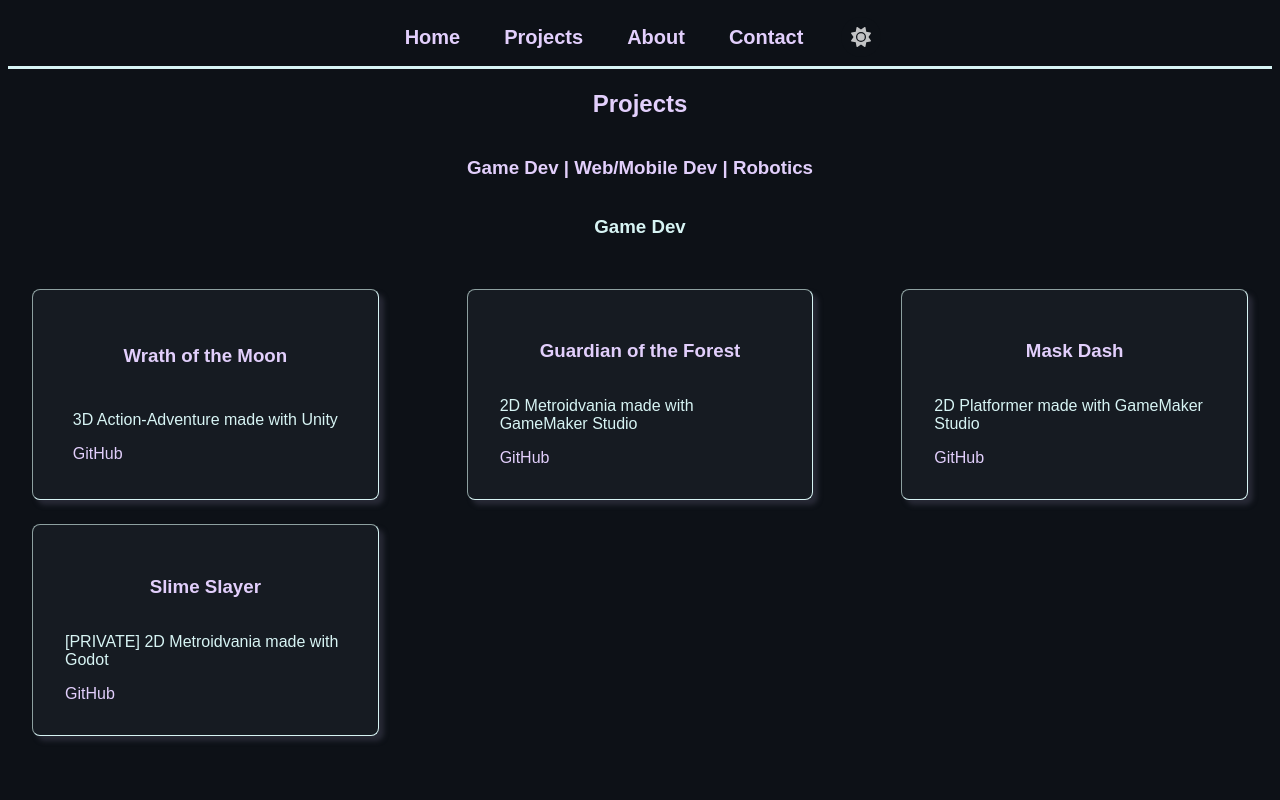
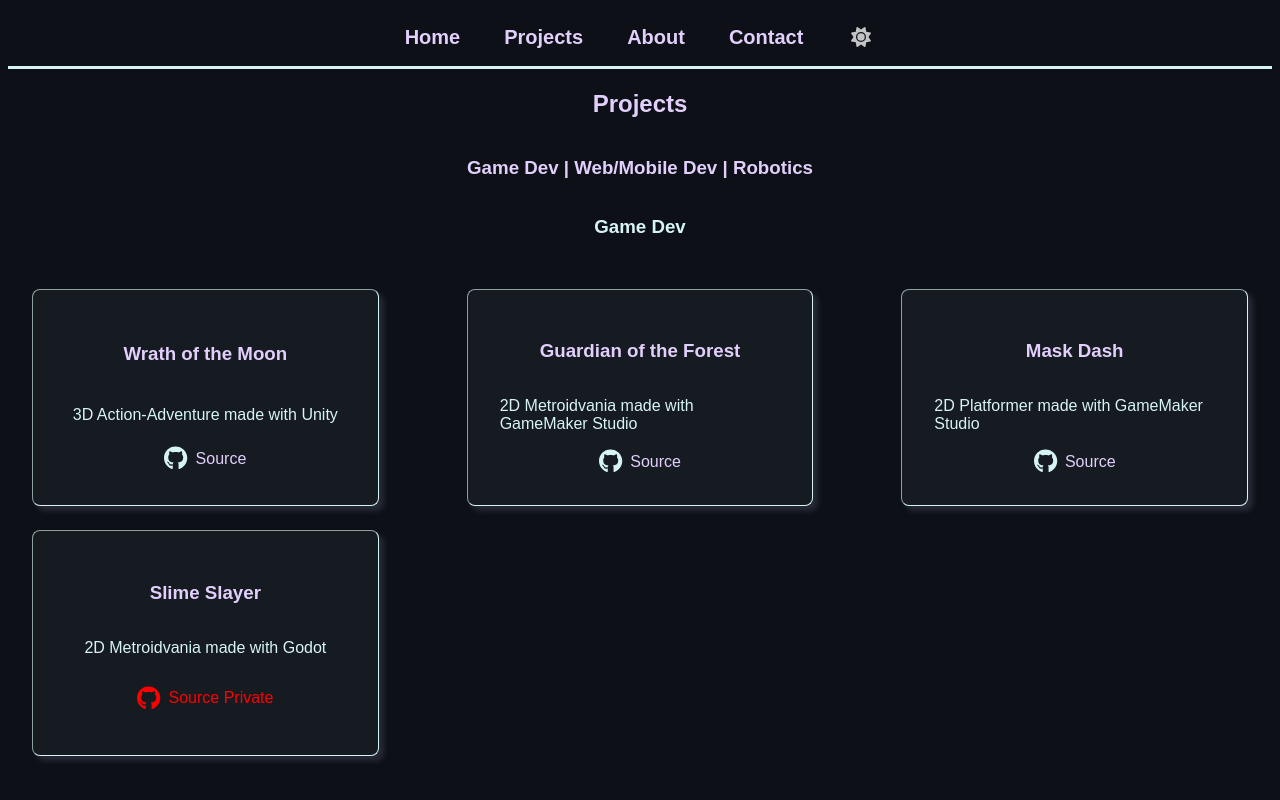
Before and after one commit to Link07109/Portfolio, a React app: page / in a window 1280 px wide. Both pictures are taken after a click on the button "Projects". Built offline with nearby package versions, Linux system fonts and the light colour scheme.

Commit message:
source private for projects + remove photo from home

```diff
--- a/src/Components/Card/Card.js
+++ b/src/Components/Card/Card.js
@@ -1,15 +1,33 @@
 import React, { memo } from 'react'
 
-const Card = ({ title, description, link }) => {
+import { FontAwesomeIcon } from '@fortawesome/react-fontawesome'
+import { faGithub } from '@fortawesome/free-brands-svg-icons'
+
+const Card = ({ title, description, link, priv }) => {
 
     return (
         <article className='card center-container'>
             <div>
                 <h3>{title}</h3>
             </div>
+
+            <p>{description}</p>
             <div>
-                <p>{description}</p>
-                <a className='fancy-link' href={link} target='_blank' rel='noopener noreferrer'>GitHub</a>
+                {priv && <div className='footer-div red'>
+                    <FontAwesomeIcon size='xl' icon={faGithub} />
+                    <p>Source Private</p>
+                </div>}
+
+                {!priv && <>
+                    <FontAwesomeIcon size='xl' icon={faGithub} />
+                    <a style={{marginLeft: '0.5em'}}
+                        className='fancy-link'
+                        href={link}
+                        target='_blank'
+                        rel='noopener noreferrer'>
+                        Source
+                    </a>
+                </>}
             </div>
         </article>
     )
--- a/src/Pages/Home/Home.js
+++ b/src/Pages/Home/Home.js
@@ -4,12 +4,6 @@ const Home = () => {
 
     return (
         <>
-            <img style={{borderRadius: '50%', marginTop: '2em'}}
-                width='200em'
-                height='200em'
-                src='https://cdn.discordapp.com/attachments/831304128033587270/974915746121547846/test.jfif'
-                alt='me'>
-            </img>
             <h1 className='fancy-big-text'>Ivan Valadez</h1>
 
             <h2>Computer Science Student at UNC Charlotte</h2>
--- a/src/Pages/Projects/Projects.js
+++ b/src/Pages/Projects/Projects.js
@@ -1,6 +1,6 @@
 import React, { memo } from 'react'
 
-const Card = React.lazy(() => import('../../Components/Card/Card'))
+const Card = React.lazy(() => import('../../Components/Card'))
 
 const Projects = () => {
 
@@ -14,7 +14,7 @@ const Projects = () => {
                 <Card title='Wrath of the Moon' description='3D Action-Adventure made with Unity' link='https://github.com/Link07109/Wrath-of-the-Moon' />
                 <Card title='Guardian of the Forest' description='2D Metroidvania made with GameMaker Studio' link='https://github.com/Link07109/Guardian-of-the-Forest' />
                 <Card title='Mask Dash' description='2D Platformer made with GameMaker Studio' link='https://github.com/Link07109/Mask-Dash' />
-                <Card title='Slime Slayer' description='[PRIVATE] 2D Metroidvania made with Godot' link='https://github.com/Link07109/SlimeSlayer' />
+                <Card priv='true' title='Slime Slayer' description='2D Metroidvania made with Godot' link='https://github.com/Link07109/SlimeSlayer' />
             </div>
 
             <br />
@@ -22,9 +22,9 @@ const Projects = () => {
             <h3 className='p-color' id='web-dev'>Web/Mobile Dev</h3>
             <div className='project-grid'>
                 <Card title='FalconScoutPit' description='SPA written in Ionic Angular' link='https://github.com/Link07109/FalconScoutPit' />
-                <Card title='FalconScoutApp' description='[PRIVATE] Mobile App written in React Native' link='https://github.com/FRC5190/FalconScoutApp' />
+                <Card priv='true' title='FalconScoutApp' description='Mobile App written in React Native' link='https://github.com/FRC5190/FalconScoutApp' />
                 <Card title='FalconScouter' description='Mobile App written in Ionic Angular' link='https://github.com/Link07109/FalconScoutApp' />
-                <Card title='2018Scouting' description='Android App written in Java' link='https://github.com/FRC5190/2018Scouting' />
+                <Card priv='true' title='2018Scouting' description='Android App written in Java' link='https://github.com/FRC5190/2018Scouting' />
             </div>
 
             <br />
--- a/src/index.css
+++ b/src/index.css
@@ -88,6 +88,10 @@ h1, h2, h3 {
     justify-content: center;
     align-items: center;
     gap: 0.5em;
+}
+
+.red {
+    color: red;
 }
 
 a, a:visited {
@@ -289,7 +293,6 @@ button {
     grid-auto-columns: 1fr;
 
     padding-block: 2rem;
-    min-width: 80vw;
     margin: 0 auto;
 }
 
```
